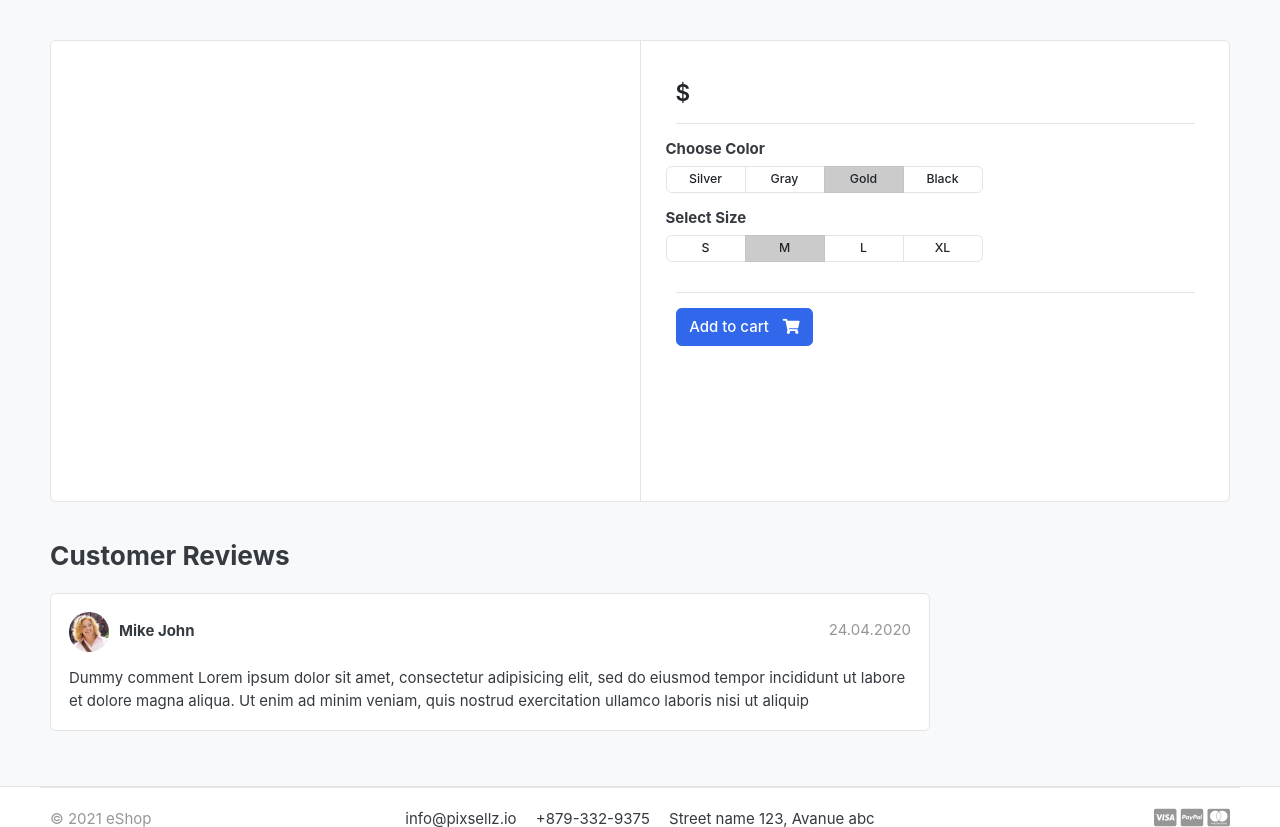
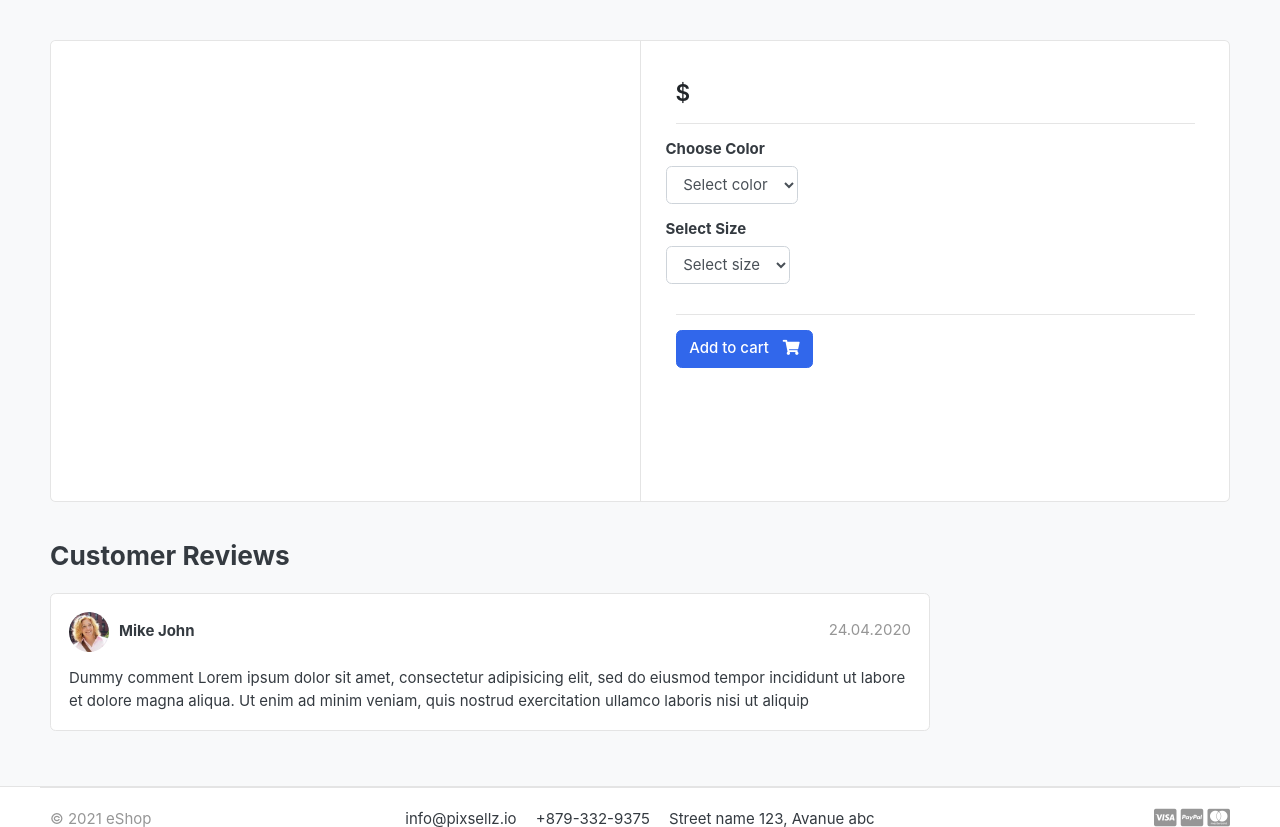
Before and after one commit to islis/eshop-django, a Django app: template templates/store/product_detail.html in a window 1280 px wide. Shown: the part 118-945 px from the top of the page. Run offline with Django 3.2, Linux system fonts and the light colour scheme; the template is opened without the code that fills it, so the values that code supplies are empty; some libraries are stand-ins or nearby versions; some web fonts are replaced.

Commit message:
Добавлена вариация продукта

```diff
--- a/carts/views.py
+++ b/carts/views.py
@@ -13,6 +13,11 @@ def _cart_id(request):
     return cart
 
 def add_cart(request, product_id):
+    if request.method == 'POST':
+        color = request.POST['color']
+        size = request.POST['size']
+        print(color, size)
+
     product = Product.objects.get(id=product_id) #get the product_id
     try:
         cart = Cart.objects.get(cart_id=_cart_id(request)) # get the cart_id present in the session_key
--- a/templates/store/product_detail.html
+++ b/templates/store/product_detail.html
@@ -17,6 +17,9 @@
 </article> <!-- gallery-wrap .end// -->
 		</aside>
 		<main class="col-md-6 border-left">
+
+<form action="{% url 'add_cart' single_product.id %}" method="POST">
+	{% csrf_token %}
 			<article class="content-body">
 
 			<h2 class="title">{{ single_product.product_name }}</h2>
@@ -32,39 +35,23 @@
 				<div class="row">
 					<div class="item-option-select">
 						<h6>Choose Color</h6>
-			<div class="btn-group btn-group-sm btn-group-toggle" data-toggle="buttons">
-			  <label class="btn btn-light">
-			    <input type="radio" name="radio_color"> Silver
-			  </label>
-			  <label class="btn btn-light">
-			    <input type="radio" name="radio_color" > Gray
-			  </label>
-			  <label class="btn btn-light active">
-			    <input type="radio" name="radio_color checked"> Gold
-			  </label>
-			  <label class="btn btn-light">
-			    <input type="radio" name="radio_color"> Black
-			  </label>
-			</div>
+							<select name="color" class="form-control" required>
+								<option value="" disabled selected>Select color</option>
+								{% for i in single_product.variation_set.colors %}
+								<option value="{{ i.variation_value | lower  }}">{{ i.variation_value | capfirst }}</option>
+								{% endfor %}
+							</select>
 					</div>
 				</div> <!-- row.// -->
 				<div class="row">
 					<div class="item-option-select">
 						<h6>Select Size</h6>
-			<div class="btn-group btn-group-sm btn-group-toggle" data-toggle="buttons">
-			  <label class="btn btn-light">
-			    <input type="radio" name="radio_color"> S
-			  </label>
-			  <label class="btn btn-light active">
-			    <input type="radio" name="radio_color" checked> M
-			  </label>
-			  <label class="btn btn-light">
-			    <input type="radio" name="radio_color"> L
-			  </label>
-			  <label class="btn btn-light">
-			    <input type="radio" name="radio_color"> XL
-			  </label>
-			</div>
+						<select name="size" class="form-control" required>
+							<option value="" disabled selected>Select size</option>
+							{% for i in single_product.variation_set.sizes %}
+							<option value="{{ i.variation_value | lower }}">{{ i.variation_value | capfirst }}</option>
+							{% endfor %}
+						</select>
 					</div>
 				</div> <!-- row.// -->
 				<hr>
@@ -75,10 +62,11 @@
 						<a href="#" class="btn  btn-success"> <span class="text">Added to cart</span> <i class="fas fa-check"></i>  </a>
 						<a href="{% url 'cart' %}" class="btn  btn-outline-primary"> <span class="text">View cart</span> <i class="fas fa-eye"></i>  </a>
 					{% else %}
-			<a href="{% url 'add_cart' single_product.id %}" class="btn  btn-primary"> <span class="text">Add to cart</span> <i class="fas fa-shopping-cart"></i>  </a>
+						<button type="submit" class="btn  btn-primary"> <span class="text">Add to cart</span> <i class="fas fa-shopping-cart"></i></button>
 					{% endif %}
 				{% endif %}
 			</article> <!-- product-info-aside .// -->
+</form>
 		</main> <!-- col.// -->
 	</div> <!-- row.// -->
 </div> <!-- card.// -->
```
Also changed, not shown: store/admin.py (+8 -2 lines), store/models.py (+24 -0 lines), store/migrations/0002_variation.py (added). Lines whose indentation alone changed are shown as unchanged.
